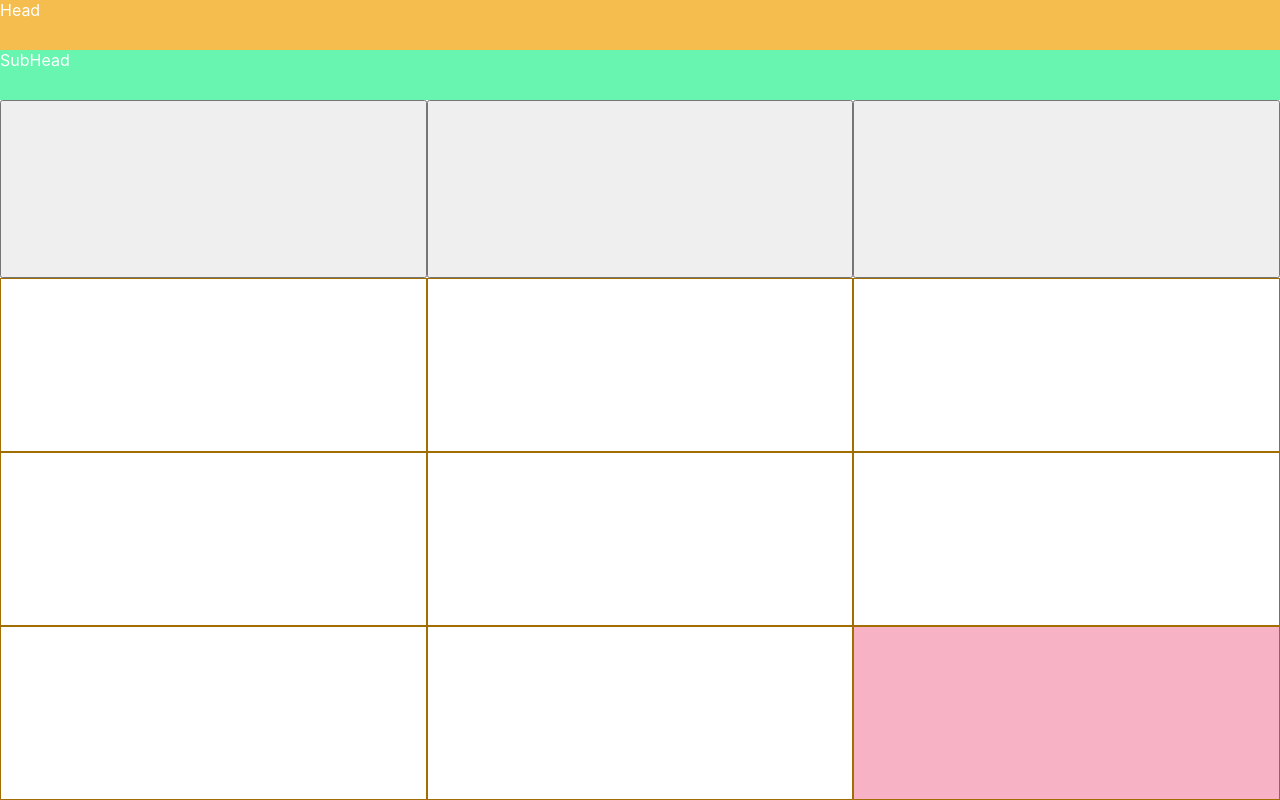
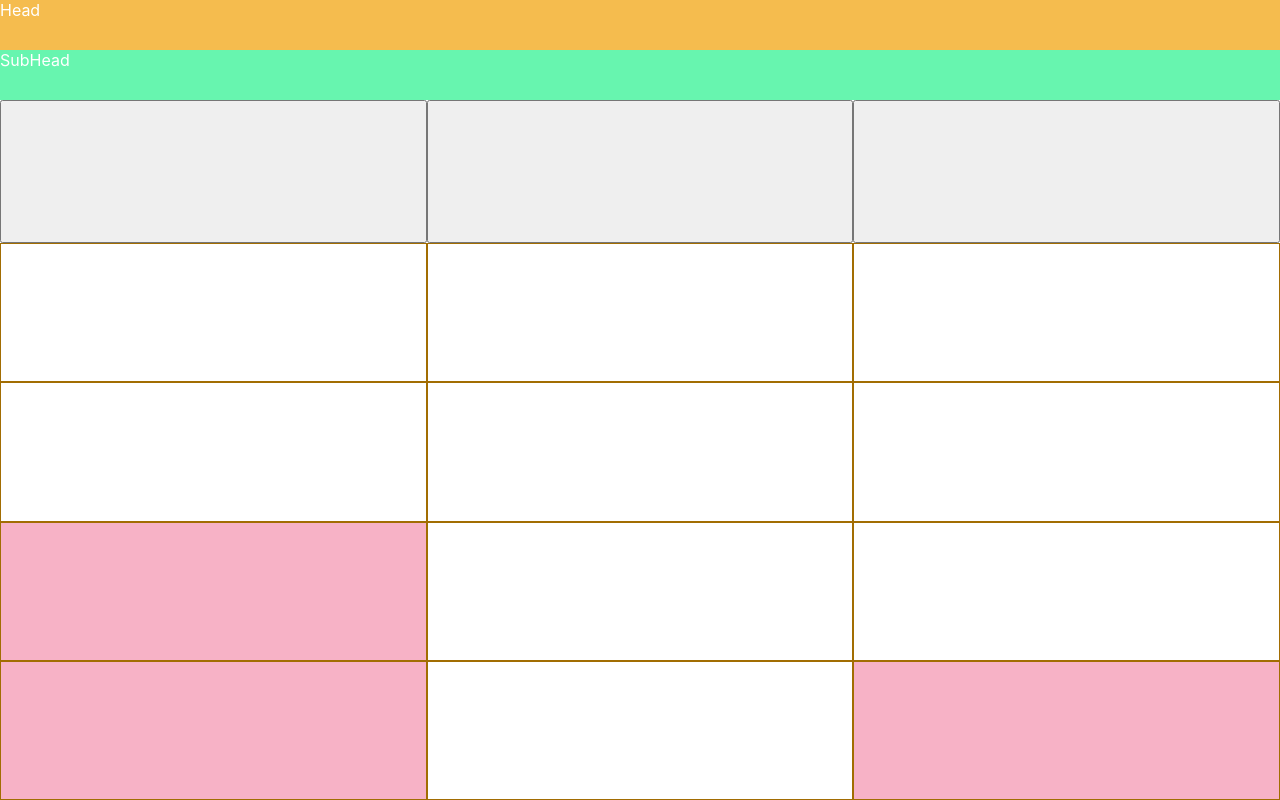
Before and after one commit to GrantDarling/algorithm-visualizer, a React (Create React App) app: page / in a window 1280 px wide. Built offline with nearby package versions, Linux system fonts and the light colour scheme.

Commit message:
refactored grid code

```diff
--- a/src/AlgorithmnVisualizer.tsx
+++ /dev/null
@@ -1,24 +0,0 @@
-import styled from "styled-components";
-// import { Grid } from "./Components/Grid/grid";
-import { Header } from "./Components/Headers/header";
-import { SubHeader } from "./Components/Headers/subheader";
-
-// Here temporarily
-import { SelectionSort } from "./Components/Algorithmns/Sorting/SelectionSort";
-
-const Container = styled.div`
-  height: 100vh;
-  width: 100vw;
-  display: grid;
-  grid-template-rows: auto auto 1fr;
-`;
-
-export const AlgorithmnVisualizer = () => {
-  return (
-    <Container>
-      <Header />
-      <SubHeader />
-      <SelectionSort />
-    </Container>
-  );
-};
--- a/src/App.tsx
+++ b/src/App.tsx
@@ -1,5 +1,5 @@
 import "./App.css";
-import { AlgorithmnVisualizer } from "./AlgorithmnVisualizer";
+import { AlgorithmnVisualizer } from "./Components/AlgorithmnVisualizer";
 
 function App() {
   return <AlgorithmnVisualizer />;
--- /dev/null
+++ b/src/Components/AlgorithmnVisualizer.tsx
@@ -0,0 +1,21 @@
+import styled from "styled-components";
+import { Header } from "./Headers/header";
+import { SubHeader } from "./Headers/subheader";
+import { Grid } from "./Map/grid";
+
+const Visualizer = styled.div`
+  height: 100vh;
+  width: 100vw;
+  display: grid;
+  grid-template-rows: auto auto 1fr;
+`;
+
+export const AlgorithmnVisualizer = () => {
+  return (
+    <Visualizer>
+      <Header />
+      <SubHeader />
+      <Grid columns={3} rows={4} heights={[]} />
+    </Visualizer>
+  );
+};
--- a/src/Components/Algorithmns/Sorting/SelectionSort.tsx
+++ /dev/null
@@ -1,5 +0,0 @@
-import { Grid } from "../../Map/grid";
-
-export const SelectionSort = () => {
-  return <Grid columns={3} rows={3} randomizer={[]} />;
-};
--- /dev/null
+++ b/src/Components/Algorithmns/Sorting/grid.tsx
@@ -0,0 +1,17 @@
+import { Column } from "../../Map/column";
+// import { GridProps } from "../../Map/grid";
+
+// type SortingGridProps = GridProps &
+type SortingGridProps = {
+  height: number;
+  heights: number[];
+  grid: number[][];
+};
+
+export const SortingGrid = ({ grid, height, heights }: SortingGridProps) => {
+  return (
+    <div id="grid-container">
+      <Column grid={grid} height={0} heights={heights} />
+    </div>
+  );
+};
--- a/src/Components/Map/column.tsx
+++ b/src/Components/Map/column.tsx
@@ -5,10 +5,10 @@ import { SortingColumnStyled } from "./styles";
 type ColumnProps = {
   grid: number[][];
   height: number;
-  randomizer: number[];
+  heights: number[];
 };
 
-export const Column = ({ grid, randomizer }: ColumnProps) => {
+export const Column = ({ grid, heights }: ColumnProps) => {
   // console.log(heights);
   const [clicks, setClicks] = useState(0);
 
@@ -52,7 +52,7 @@ export const Column = ({ grid, randomizer }: ColumnProps) => {
     grid.map((col) => {
       y++;
       let temp_column: Column = {
-        height: randomizer[y],
+        height: heights[y],
         location: col,
       };
 
@@ -60,7 +60,7 @@ export const Column = ({ grid, randomizer }: ColumnProps) => {
     });
 
     return z;
-  }, [grid, randomizer, y]);
+  }, [grid, heights, y]);
 
   useEffect(() => {
     let x: Column[] = fetchBusinesses();
--- a/src/Components/Map/grid.tsx
+++ b/src/Components/Map/grid.tsx
@@ -1,13 +1,13 @@
-import { Column } from "./column";
 import { getRandomInteger } from "../Helpers/helpers";
+import { SortingGrid } from "../Algorithmns/Sorting/grid";
 
-type GridProps = {
+export type GridProps = {
   rows: number;
   columns: number;
-  randomizer: number[];
+  heights?: number[];
 };
 
-export const Grid = ({ columns, rows, randomizer }: GridProps) => {
+export const Grid = ({ columns, rows }: GridProps) => {
   const grid: number[][] = [];
 
   for (let column: number = 0; column < columns; column++) {
@@ -19,23 +19,18 @@ export const Grid = ({ columns, rows, randomizer }: GridProps) => {
   }
 
   const columnMaxHeight = grid[0].length;
-  let randomizerx: number[] = [];
+  let heights: number[] = [];
 
-  function rand() {
-    randomizerx = [];
+  function randomHeights() {
+    heights = [];
     for (let random: number = 0; random < grid.length; random++) {
-      const x: number = getRandomInteger(columnMaxHeight);
-      randomizerx.push(x);
+      const height: number = getRandomInteger(columnMaxHeight);
+      heights.push(height);
     }
-    console.log(randomizerx);
-    return randomizerx;
+    return heights;
   }
 
-  rand();
+  randomHeights();
 
-  return (
-    <div id="grid-container">
-      <Column grid={grid} height={0} randomizer={randomizerx} />
-    </div>
-  );
+  return <SortingGrid grid={grid} height={0} heights={heights} />;
 };
```
